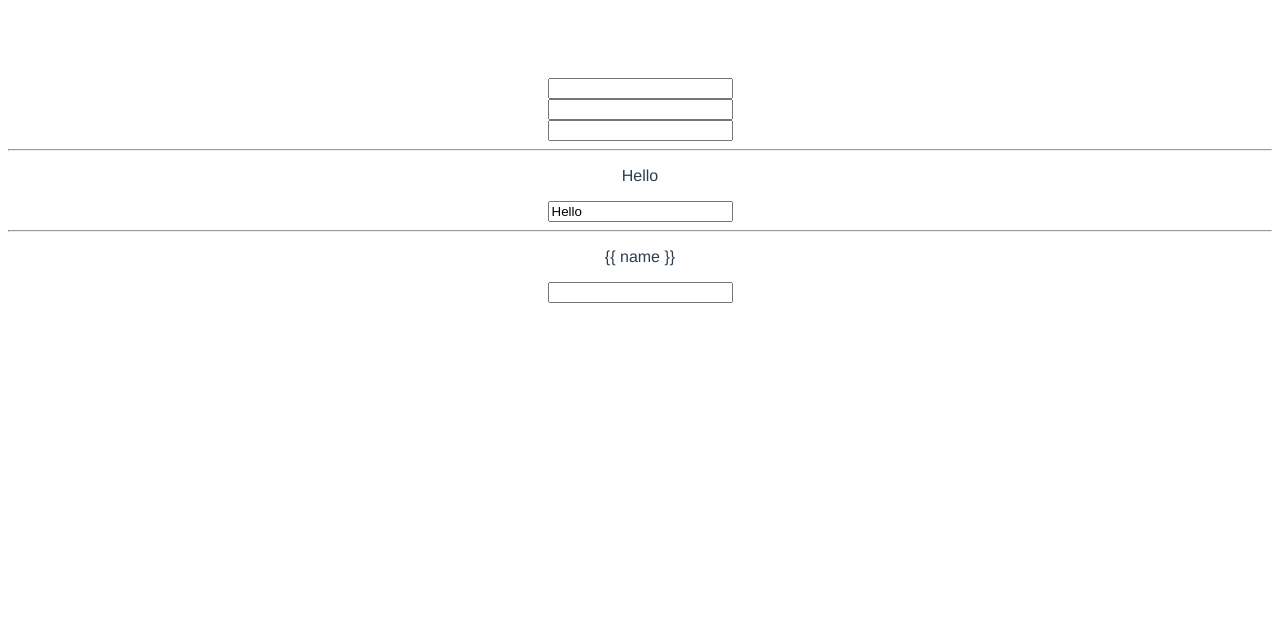
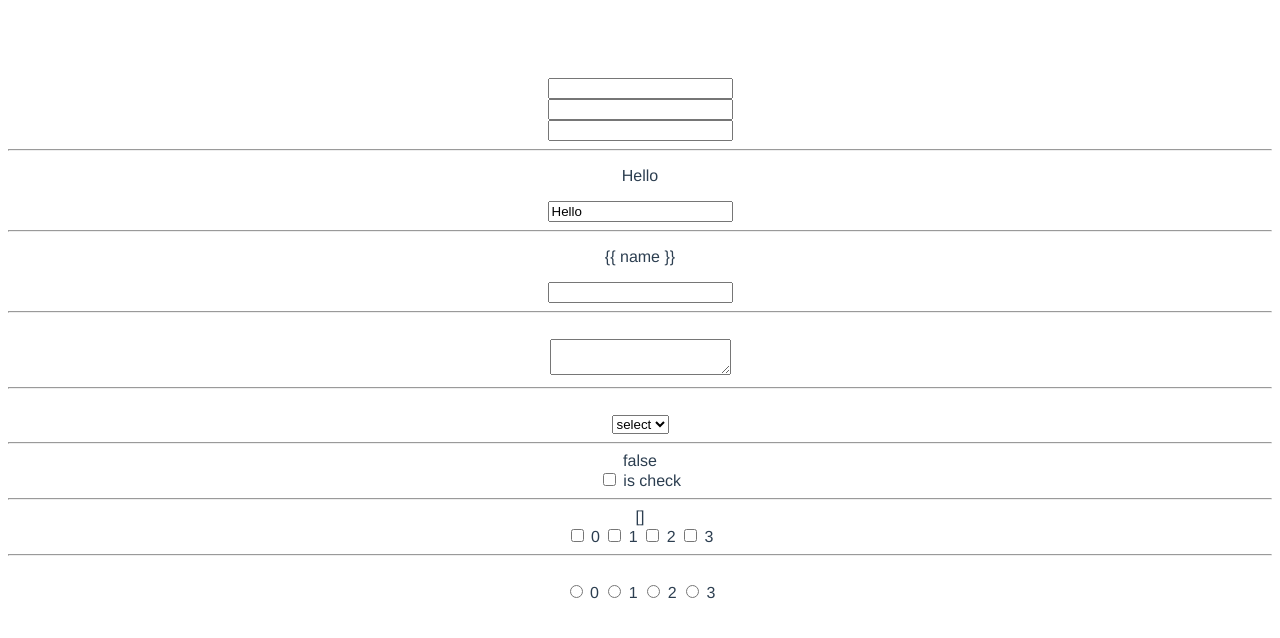
Before and after one commit to terry61003/vue-training, a Vue app: page / in a window 1280 px wide. Shown: the top 638 px of the page. Built offline with nearby package versions, Linux system fonts and the light colour scheme.

Commit message:
表單常用輸入

```diff
--- a/src/App.vue
+++ b/src/App.vue
@@ -12,6 +12,32 @@
   <hr>
   <p v-pre>{{ name }}</p>
   <input type="text" v-model="name" />
+  <hr>
+  {{ text }} <br />
+  <textarea v-model="text" />
+  <hr>
+  {{ selectValue }} <br />
+  <select v-model="selectValue">
+    <option value="">select</option>
+    <option value="1">1</option>
+    <option value="2">2</option>
+    <option value="3">3</option>
+  </select>
+  <hr>
+  {{ isCheck }} <br />
+  <input type="checkbox" v-model="isCheck" /> is check
+  <hr>
+  {{ checkbox }} <br />
+  <input type="checkbox" value="0" v-model="checkbox" /> 0
+  <input type="checkbox" value="1" v-model="checkbox" /> 1
+  <input type="checkbox" value="2" v-model="checkbox" /> 2
+  <input type="checkbox" value="3" v-model="checkbox" /> 3
+  <hr>
+  {{ radio }} <br />
+  <input type="radio" value="0" v-model="radio" /> 0
+  <input type="radio" value="1" v-model="radio" /> 1
+  <input type="radio" value="2" v-model="radio" /> 2
+  <input type="radio" value="3" v-model="radio" /> 3
 </template>
 
 <script>
@@ -21,6 +47,11 @@ export default {
     return {
       name: '',
       message: 'Hello',
+      text: '',
+      selectValue: '',
+      isCheck: false,
+      checkbox: [],
+      radio: '',
     };
   },
 };
```
